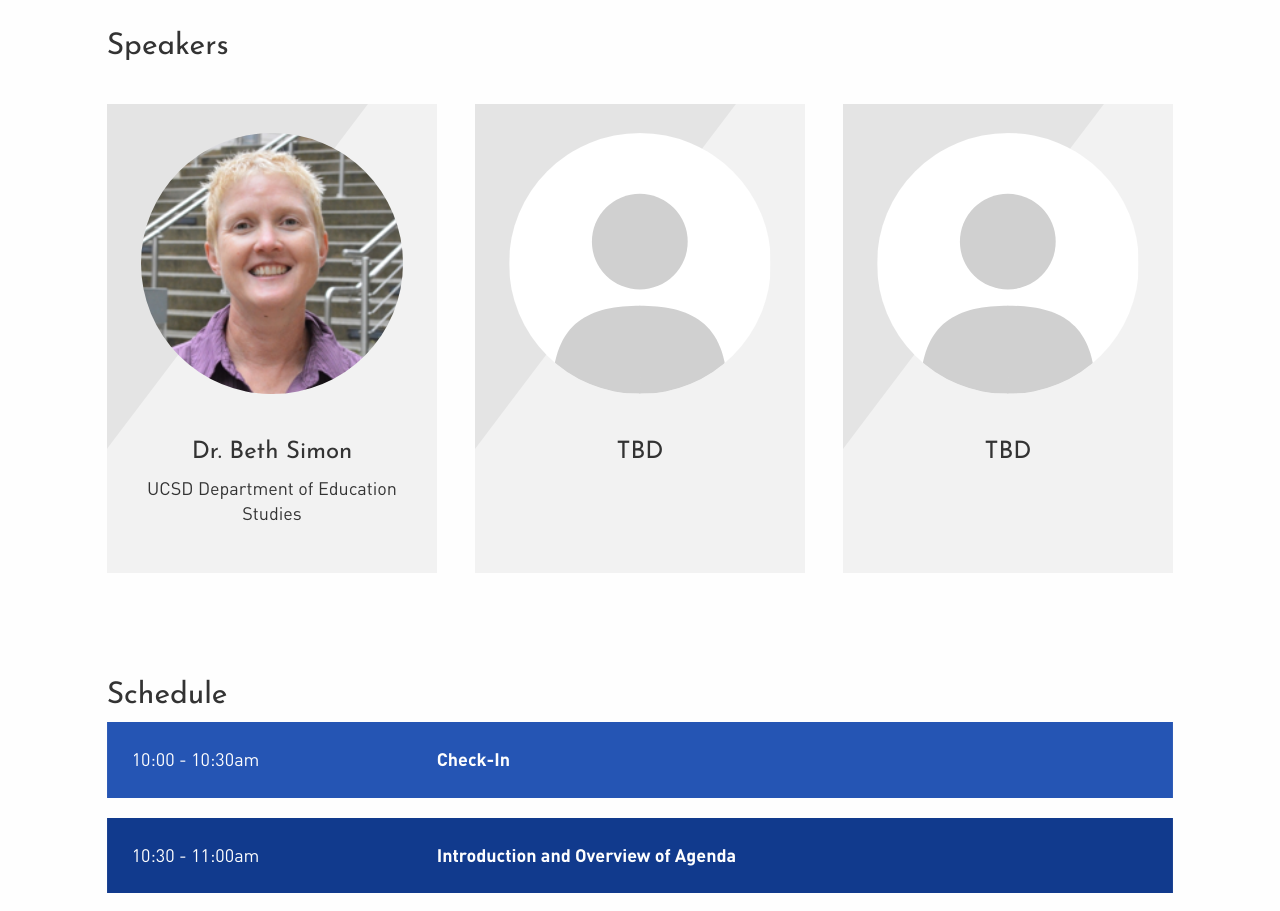
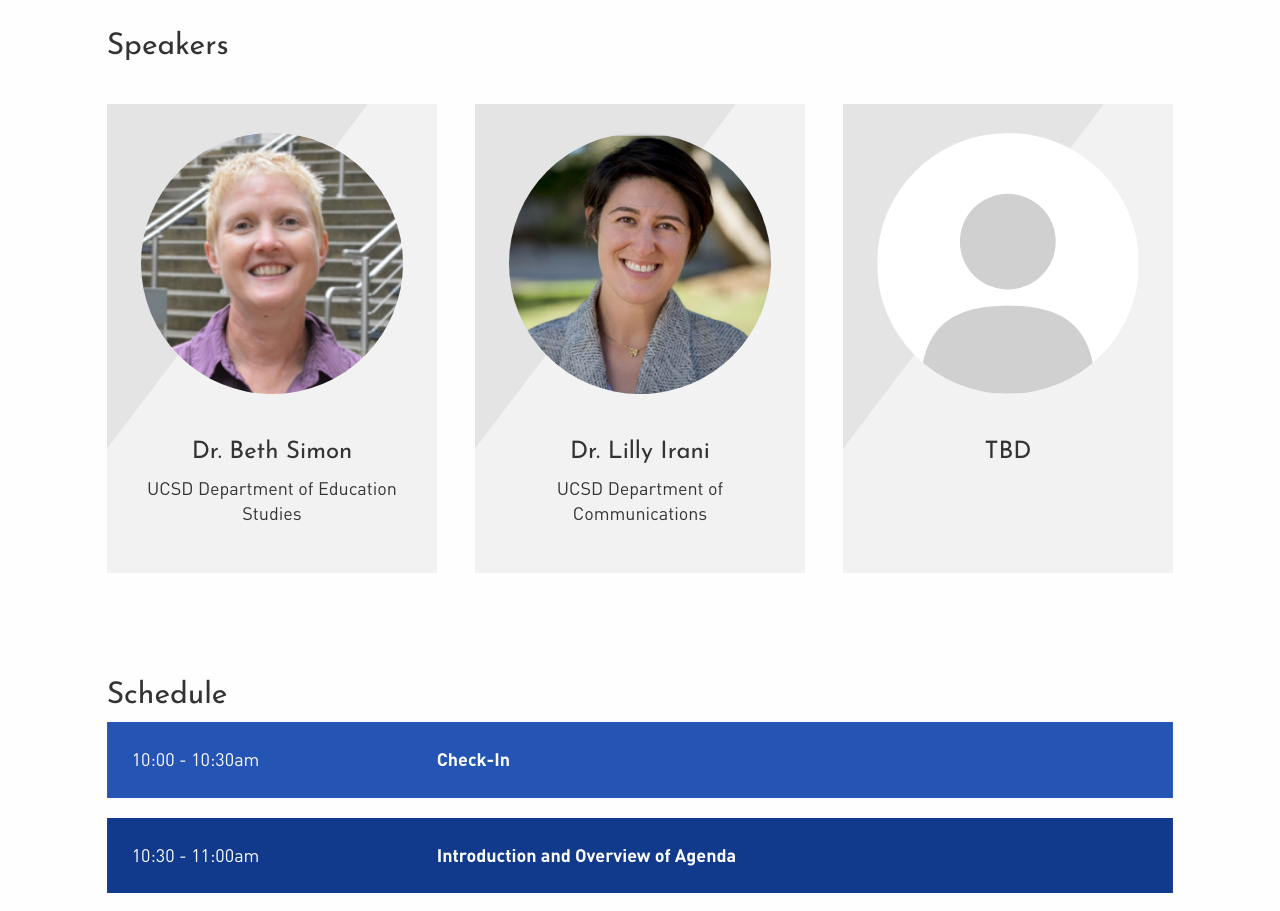
Before and after one commit to designatucsd/design-frontiers, a website: page index.html in a window 1280 px wide. Shown: the part 1120-2031 px from the top of the page. Drawn offline with nearby package versions, Linux system fonts and the light colour scheme.

Commit message:
Add Lilly Irani speaker info

```diff
--- a/index.html
+++ b/index.html
@@ -138,10 +138,10 @@
                   </div>
                 </div>
                 <div class="df__speakers__card">
-                  <img class="img-circle" src="images/speaker-placeholder.svg" alt="Placeholder">
+                  <img class="img-circle" src="images/irani-headshot.png" alt="Placeholder">
                   <div class="df__speakers__card-text text-center">
-                    <h3>TBD</h3>
-                    <p></p>
+                    <h3>Dr. Lilly Irani</h3>
+                    <p>UCSD Department of Communications</p>
                   </div>
                 </div>
                 <div class="df__speakers__card">
```
Also changed, not shown: images/irani-headshot.png (added).
